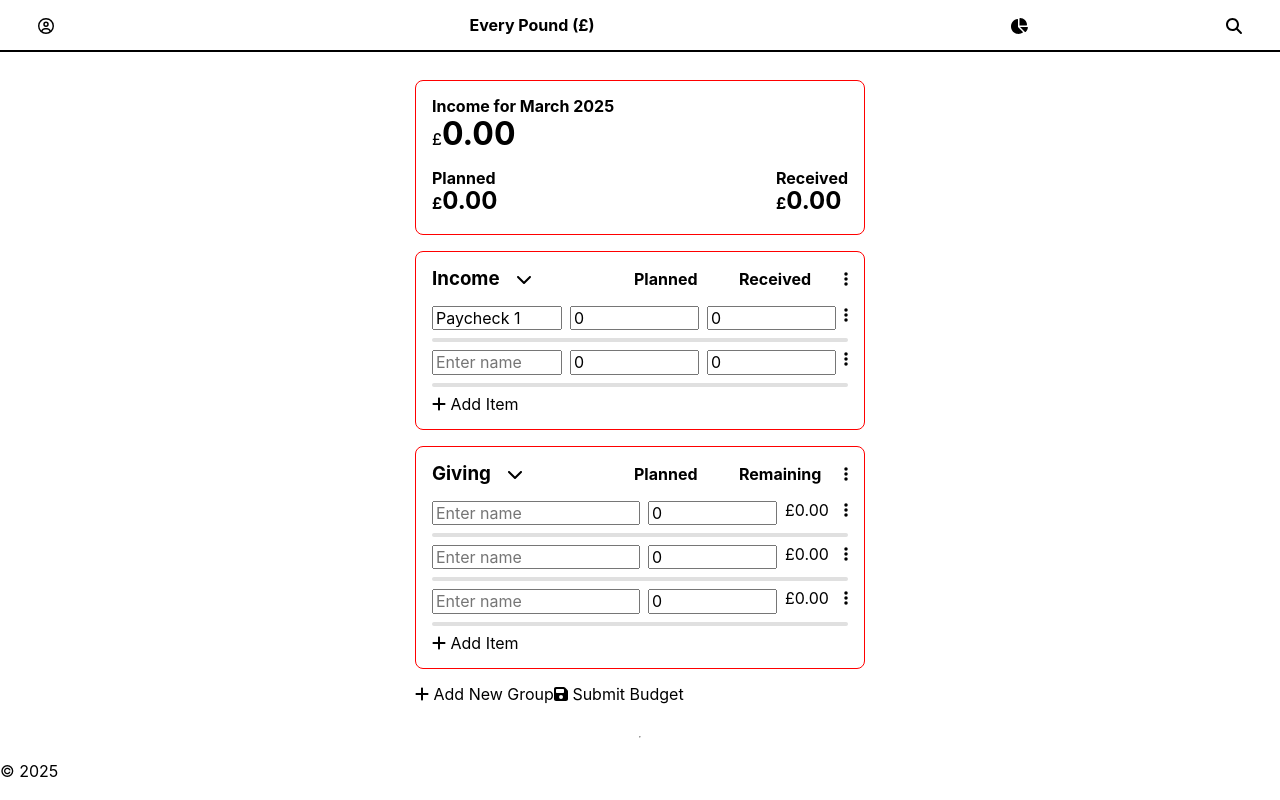
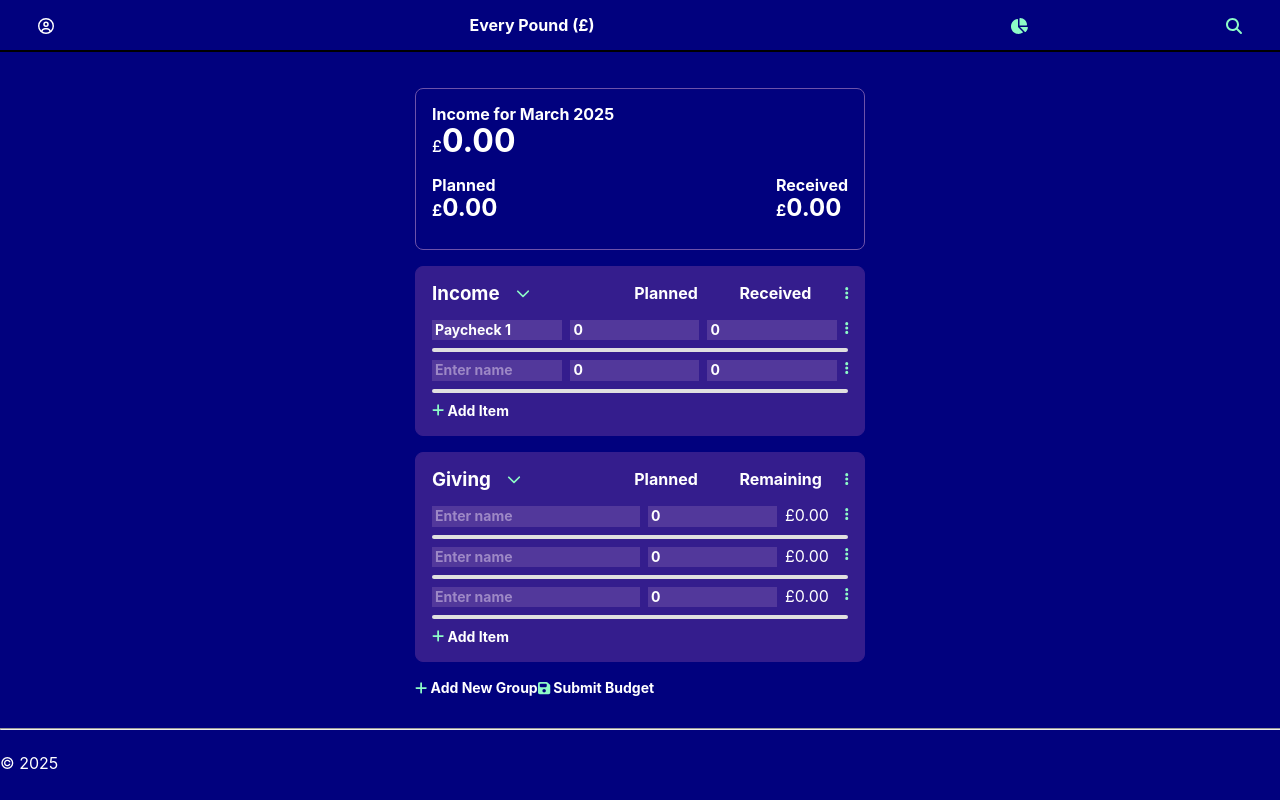
Before and after one commit to kemaakpala/zero-based-budgetapp, a React (Create React App) app: page /1 in a window 1280 px wide. Built offline with nearby package versions, Linux system fonts and the light colour scheme.

Commit message:
feat: add dark theme color variables and update component styles for consistency

```diff
--- a/src/App.css
+++ b/src/App.css
@@ -1,11 +1,46 @@
+:root {
+  /** Base colors */
+  --clr-dark-a0: #000000;
+  --clr-light-a0: #ffffff;
+
+  /** Dark theme primary colors */
+  --clr-primary-a0: #21f6ac;
+  --clr-primary-a10: #55f8b5;
+  --clr-primary-a20: #74f9be;
+  --clr-primary-a30: #8dfbc7;
+  --clr-primary-a40: #a3fcd1;
+  --clr-primary-a50: #b7fdda;
+
+  /** Dark theme surface colors */
+  --clr-surface-a0: #01017e;
+  --clr-surface-a10: #341d8d;
+  --clr-surface-a20: #52389b;
+  --clr-surface-a30: #6c52aa;
+  --clr-surface-a40: #856db8;
+  --clr-surface-a50: #9d88c6;
+
+  /** Dark theme tonal surface colors */
+  --clr-surface-tonal-a0: #30368a;
+  --clr-surface-tonal-a10: #4a4997;
+  --clr-surface-tonal-a20: #615ea4;
+  --clr-surface-tonal-a30: #7873b1;
+  --clr-surface-tonal-a40: #8e89be;
+  --clr-surface-tonal-a50: #a59fcb;
+}
+
+/** Examples */
+/* .bg-primary {
+  color: var(--clr-primary-a50);
+  background-color: var(--clr-surface-a0);
+} */
 .App {
   display: grid;
   grid-template-columns: repeat(12, 1fr);
-  /* grid-template-rows: auto auto auto 40px;
-   */
   grid-auto-rows: auto;
   grid-gap: 8px;
   height: 100%;
+  background-color: var(--clr-surface-a0);
+  color: var(--clr-light-a0);
 }
 
 .App > *:not(aside) {
@@ -18,7 +53,14 @@
   justify-content: space-between;
 } */
 .form-control {
-  /* styles for the form-control block */
+  background-color: var(--clr-surface-a20);
+  border: 1px solid var(--clr-surface-a20);
+  color: var(--clr-light-a0);
+  font-weight: bold;
+  font-size: 0.875rem;
+}
+.form-control::placeholder {
+  color: var(--clr-surface-a50);
 }
 
 .form-control--error {
@@ -28,3 +70,7 @@
 .form-control--disabled {
   /* styles for form-control elements with the disabled modifier */
 }
+
+svg[data-prefix="fas"] {
+  color: var(--clr-primary-a30);
+}
--- a/src/Component/BudgetGroup/styles/BudgetGroup.css
+++ b/src/Component/BudgetGroup/styles/BudgetGroup.css
@@ -14,7 +14,8 @@
   margin-bottom: 1rem;
   padding: 1rem;
   border-radius: 0.5rem;
-  border: 1px solid red;
+  background-color: var(--clr-surface-a10);
+  border: 1px solid var(--clr-surface-a10);
 }
 
 .group-content--hidden {
--- a/src/Component/Button/styles/Button.css
+++ b/src/Component/Button/styles/Button.css
@@ -9,6 +9,7 @@ button > i,
   text-decoration: none;
   border: none;
   cursor: pointer;
+  color: var(--clr-light-a0);
 }
 
 /* Modifier class for transparent button */
--- a/src/Component/PopOverMenu/styles/PopOverMenu.css
+++ b/src/Component/PopOverMenu/styles/PopOverMenu.css
@@ -11,4 +11,7 @@
   top: 0;
   transform: translate(-65%, 20%);
   list-style: none;
+  background-color: var(--clr-surface-a20);
+  border: 1px solid var(--clr-surface-a10);
+  z-index: 1;
 }
--- a/src/Container/Budget/styles/Budget.css
+++ b/src/Container/Budget/styles/Budget.css
@@ -16,13 +16,16 @@ section {
   padding: 1rem;
 }
 
+.hero-container {
+  border: 1px solid var(--clr-surface-a30);
+}
+
 .hero-container,
 .form {
   width: 100%;
   max-width: 450px;
 }
 .hero-container {
-  border: 1px solid red;
   padding: 1rem;
   border-radius: 0.5rem;
   margin-bottom: 1rem;
--- a/src/Layout/Layout.css
+++ b/src/Layout/Layout.css
@@ -4,7 +4,7 @@
   grid-column: 1 / -1;
 }
 
-.App-header h1{
+.App-header h1 {
   font-size: 1rem;
   margin: 0;
 }
@@ -14,23 +14,23 @@
   grid-template-rows: auto;
   grid-template-columns: repeat(12, 1fr);
   grid-gap: 1rem;
-  align-items:center;
-  justify-items:center;
-  padding-top:1rem;
+  align-items: center;
+  justify-items: center;
+  padding-top: 1rem;
 }
 
-.menu >:first-child {
+.menu > :first-child {
   grid-column: 2 / 10;
   grid-row: 1 / 2;
   margin: 0;
 }
-.user-profile-container{
+.user-profile-container {
   grid-column: 1 / 2;
 }
-.budget-summary-container{
+.budget-summary-container {
   grid-column: 10 / 11;
 }
-.menu >:last-child {
+.menu > :last-child {
   grid-column: 12 / -1;
 }
 
@@ -58,3 +58,6 @@
   border-radius: 50%;
   object-fit: cover;
 }
+hr {
+  width: 100%;
+}
```
